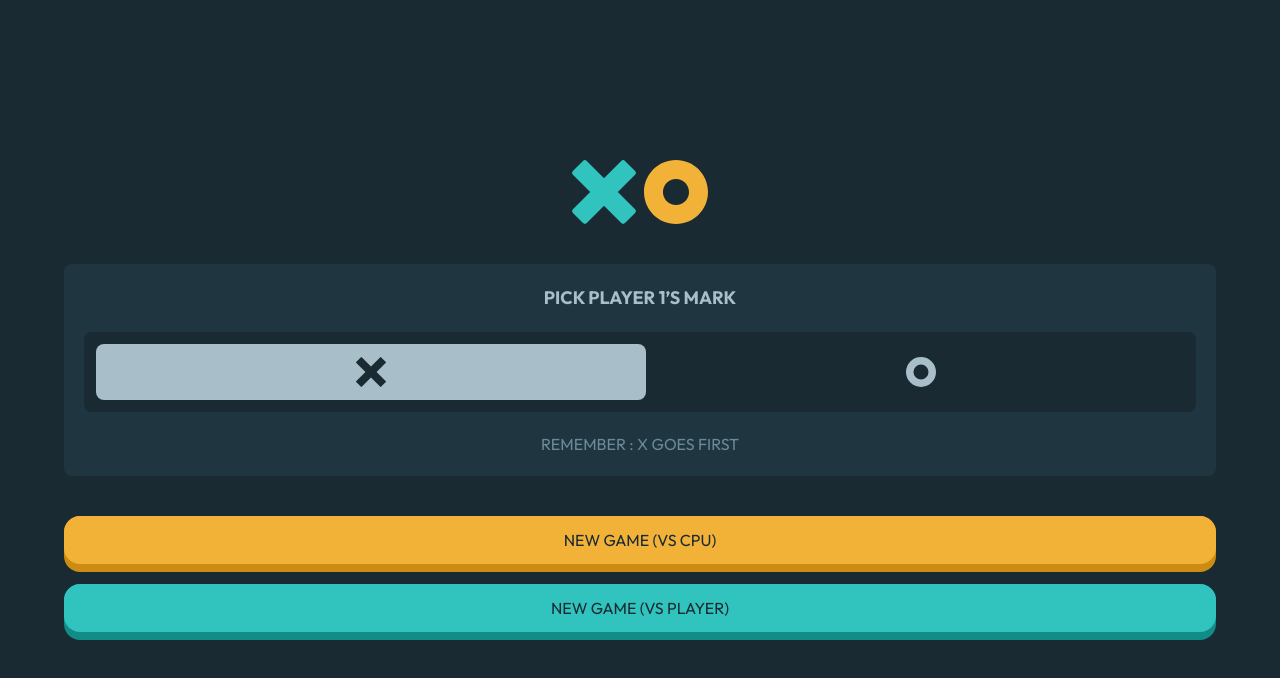
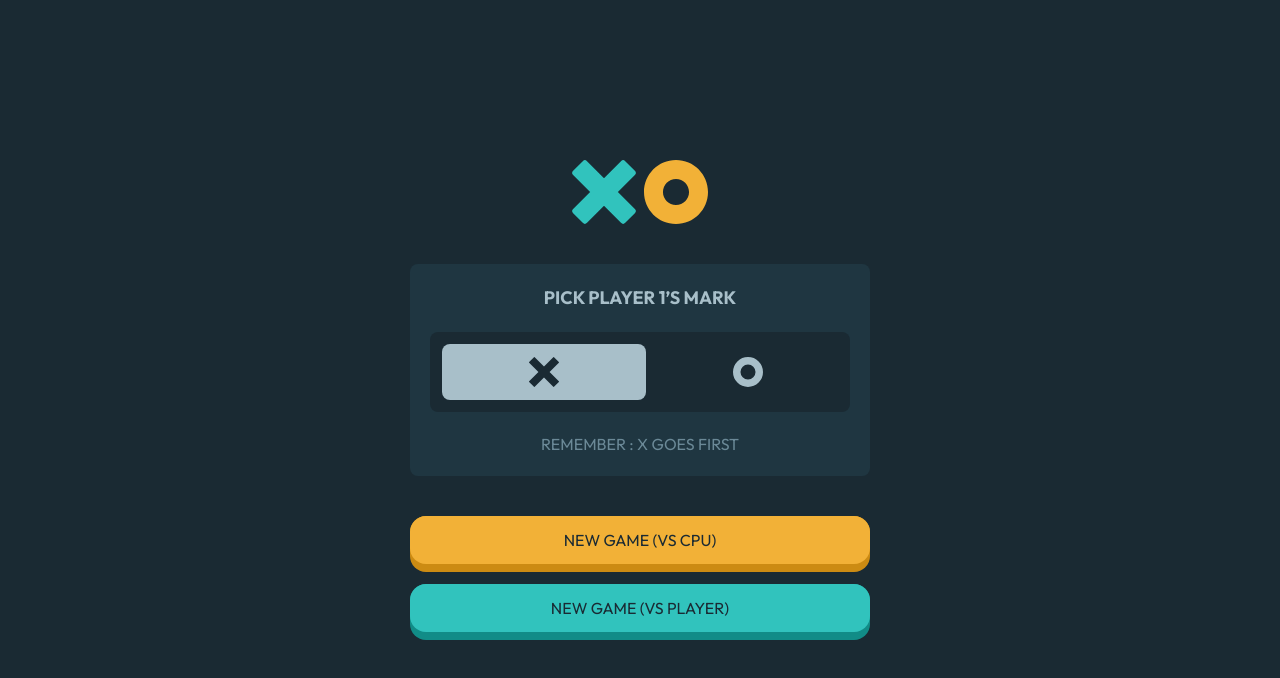
Before and after one commit to g1alexander/tic-tac-toe, a React (Vite) app: page / in a window 1280 px wide. Shown: the top 678 px of the page. Built offline with nearby package versions, Linux system fonts and the light colour scheme.

Commit message:
styles: responsive design

```diff
--- a/src/components/game/Score.tsx
+++ b/src/components/game/Score.tsx
@@ -25,7 +25,7 @@ function Score({
   };
 
   return (
-    <section className="flex justify-between w-[90%] mx-auto">
+    <section className="grid grid-cols-3 gap-5 w-[90%] mx-auto">
       <Btn classCSS="bg-blue-400 rounded-lg px-7">
         <span className="block uppercase text-xs">x ({handleCPU(true)})</span>
         <span className="font-bold block">{score.playerX}</span>
--- a/src/components/shared/Modal.tsx
+++ b/src/components/shared/Modal.tsx
@@ -37,8 +37,8 @@ export default function Modal({
               onClick={() => modal.setModal(state)}
             ></div>
             <div className="flex items-center min-h-screen py-8">
-              <div className="relative w-full  px-4 py-7 mx-auto bg-black-300 shadow-lg">
-                <div className="mt-3">
+              <div className="relative w-full  px-4 py-7 md:py-12 mx-auto bg-black-300 shadow-lg">
+                <div className="mt-3 md:w-2/3 mx-auto">
                   <div className="mt-2 text-center sm:ml-4 sm:text-left">
                     <h4 className="text-lg uppercase text-center font-medium ">
                       {title}
@@ -62,7 +62,7 @@ export default function Modal({
                       <div
                         onClick={() => handleBtnGray(btnGray)}
                         className={`${
-                          btnGray === "quit" ? `w-1/4` : `w-auto`
+                          btnGray === "quit" ? `w-1/4 md:w-auto` : `w-auto`
                         } bg-gray-500 rounded-2xl pb-2`}
                       >
                         <Btn classCSS="bg-gray-400 rounded-2xl w-full">
--- a/src/main.tsx
+++ b/src/main.tsx
@@ -9,7 +9,7 @@ import "@styles/tailwind.css";
 
 ReactDOM.createRoot(document.getElementById("root") as HTMLElement).render(
   <React.StrictMode>
-    <main className="bg-black-400 text-gray-400 h-screen">
+    <main className="bg-black-400 text-gray-400 h-screen flex flex-col justify-center items-center">
       <BrowserRouter>
         <ModalProvider>
           <App />
--- a/src/pages/Game.tsx
+++ b/src/pages/Game.tsx
@@ -8,13 +8,13 @@ function Game() {
     useTicTacToe();
 
   return (
-    <>
+    <section className="h-screen md:h-[70vh] w-full sm:w-[60%] lg:w-[40%] flex flex-col justify-center items-center">
       <Header {...{ isTurnX }} />
 
       <Grid {...{ ticTacToe, handleTicTacToe }} />
 
       <Score {...{ pickPlayer, score, typeGame }} />
-    </>
+    </section>
   );
 }
 
--- a/src/pages/Home.tsx
+++ b/src/pages/Home.tsx
@@ -17,7 +17,7 @@ function Home() {
   const handlePickPlayer = () => setPickPlayer(!pickPlayer);
 
   return (
-    <section className="h-screen flex flex-col items-center justify-center gap-10">
+    <section className="h-[70vh] w-full sm:w-[60%] lg:w-[40%] flex flex-col items-center justify-center gap-10">
       <Logo width={10} height={10} />
 
       <article className="bg-black-300 w-[90%] rounded-lg p-5 text-center">
```
